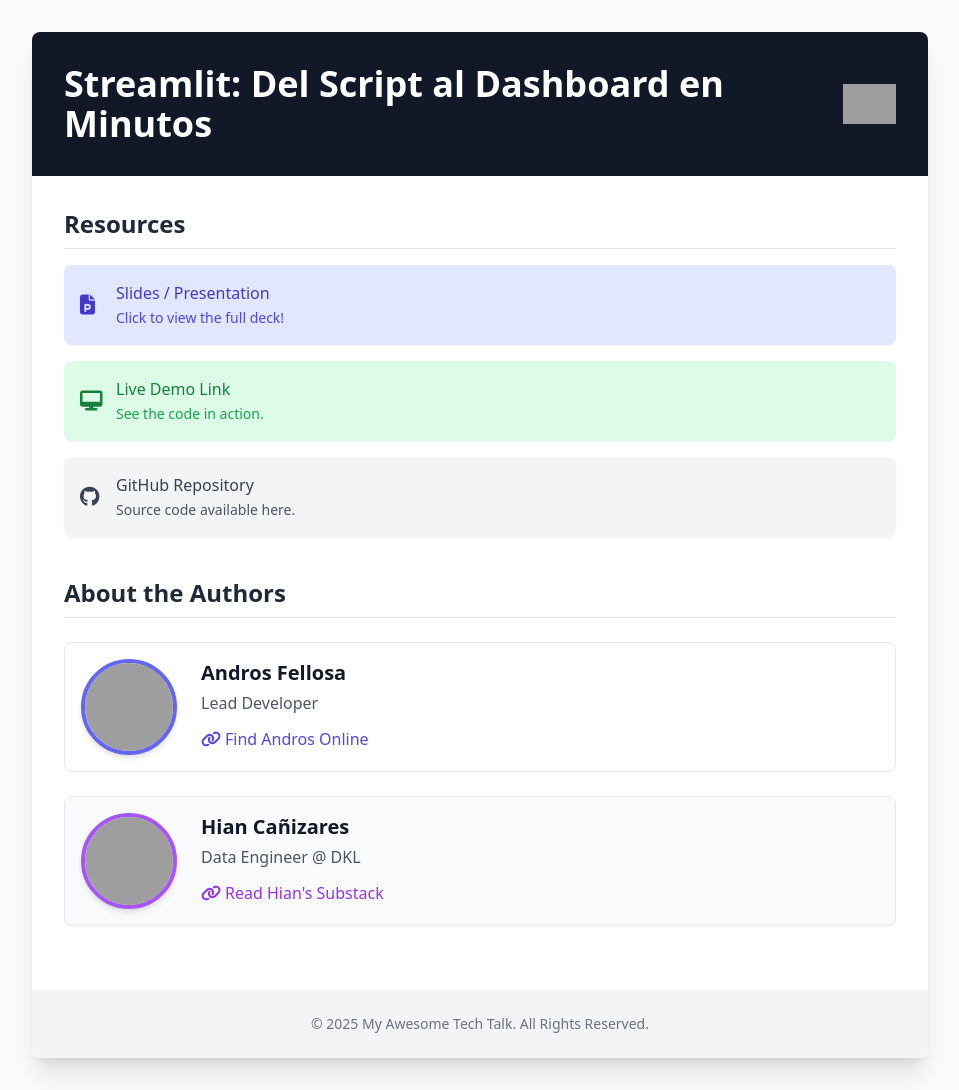
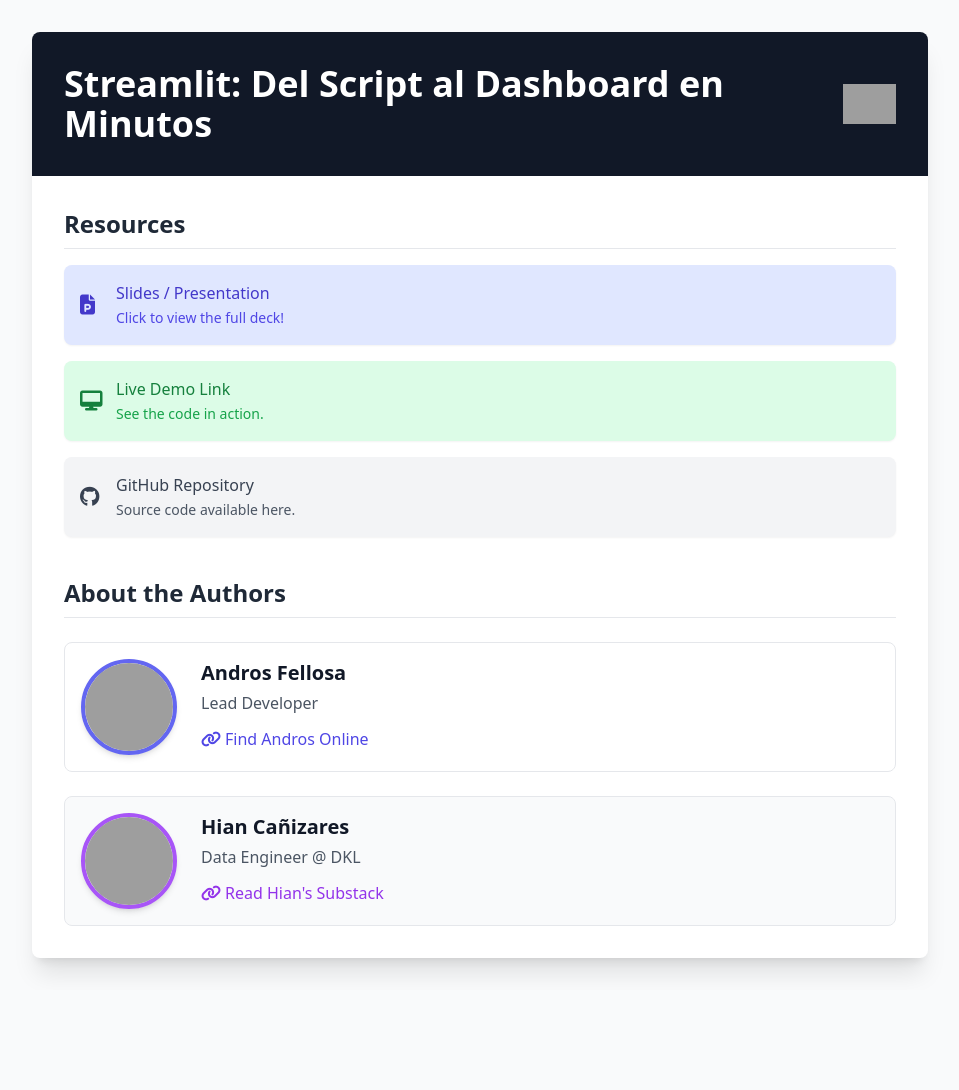
Before and after one commit to hiancdtrsnm/streamlit-pycones-2025, a plain HTML site: page info.html in a window 1280 px wide. Shown: the whole page, without its empty margins (160-1119 px from the left). After the commit the page ends 990 px from the top, so only its background shows below. Drawn offline with nearby package versions, Linux system fonts and the light colour scheme; grey boxes are pictures that could not be loaded.

Commit message:
Remove footer section from info.html

```diff
--- a/info.html
+++ b/info.html
@@ -111,9 +111,6 @@
 
         </main>
 
-        <footer class="p-4 sm:p-6 bg-gray-100 text-center text-sm text-gray-500 mt-8">
-            &copy; 2025 My Awesome Tech Talk. All Rights Reserved.
-        </footer>
     </div>
 
 </body>
```
